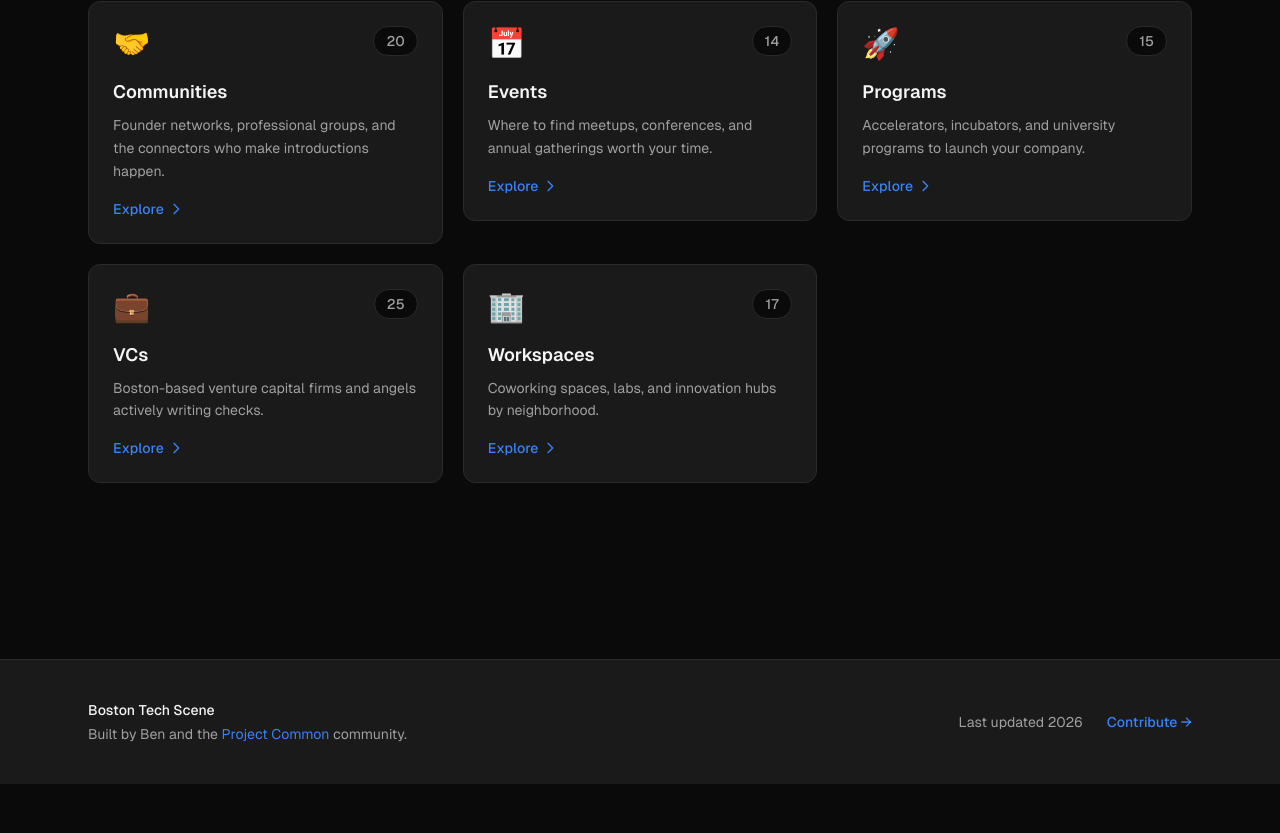
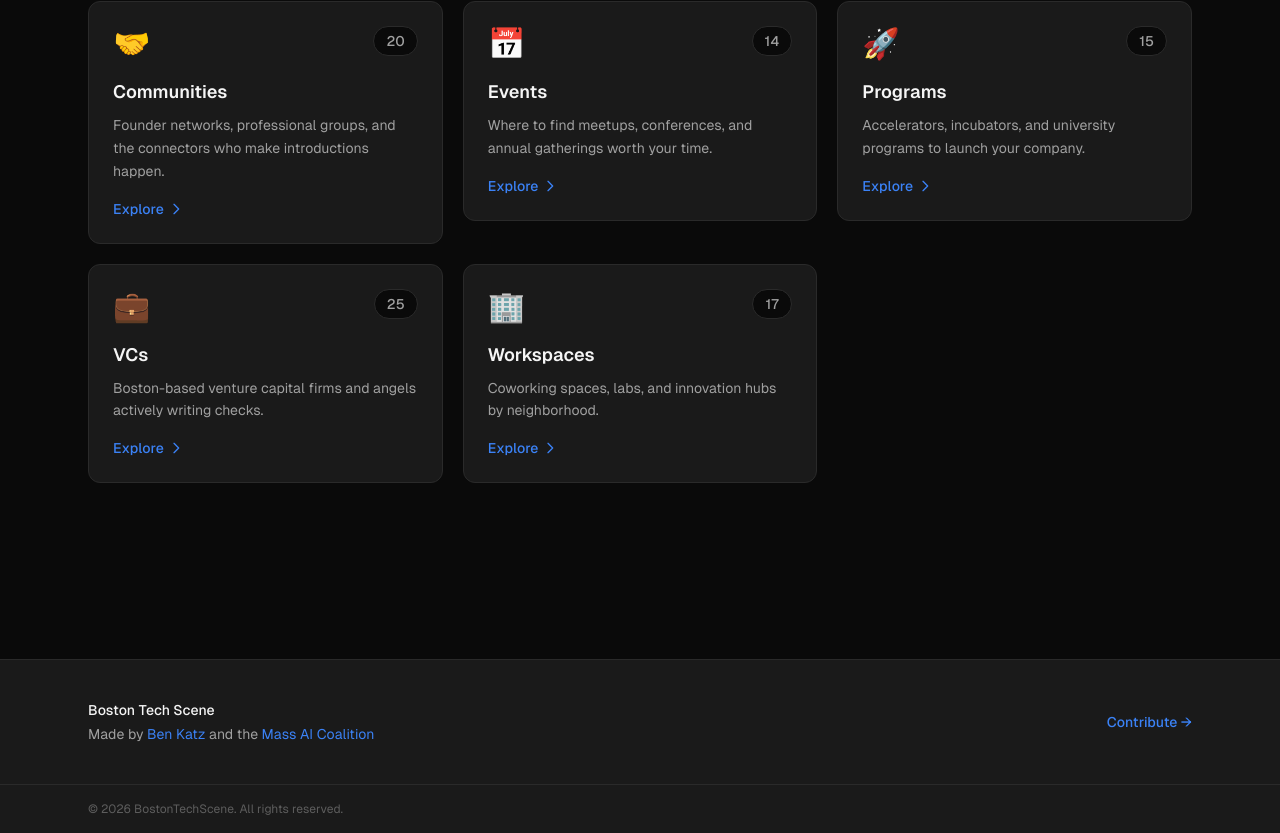
Before and after one commit to bkatz3/BostonTechScene, a Next.js app: page / in a window 1280 px wide. Shown: the part 1921-2754 px from the top of the page. Before the commit the page ends 2705 px from the top, so only its background shows below. Built offline with nearby package versions, Linux system fonts and the light colour scheme.

Commit message:
footer updates

```diff
--- a/components/Footer.tsx
+++ b/components/Footer.tsx
@@ -8,20 +8,27 @@ export default function Footer() {
           <div className="text-text-secondary text-sm text-center md:text-left">
             <p className="font-medium text-text-primary mb-1">Boston Tech Scene</p>
             <p>
-              Built by Ben and the{" "}
+              Made by{" "}
               <a
-                href="https://projectcommon.co"
+                href="https://www.linkedin.com/in/benjaminlkatz/"
                 target="_blank"
                 rel="noopener noreferrer"
                 className="text-accent hover:underline"
               >
-                Project Common
+                Ben Katz
               </a>{" "}
-              community.
+              and the{" "}
+              <a
+                href="https://massaicoalition.com/"
+                target="_blank"
+                rel="noopener noreferrer"
+                className="text-accent hover:underline"
+              >
+                Mass AI Coalition
+              </a>
             </p>
           </div>
           <div className="flex items-center gap-6 text-sm text-text-secondary">
-            <span>Last updated {year}</span>
             <a
               href="https://github.com"
               target="_blank"
@@ -33,6 +40,11 @@ export default function Footer() {
           </div>
         </div>
       </div>
+      <div className="border-t border-[#2a2a2a]">
+        <div className="max-w-6xl mx-auto px-4 sm:px-6 py-4">
+          <p className="text-text-secondary/50 text-xs">© {year} BostonTechScene. All rights reserved.</p>
+        </div>
+      </div>
     </footer>
   );
 }
```
